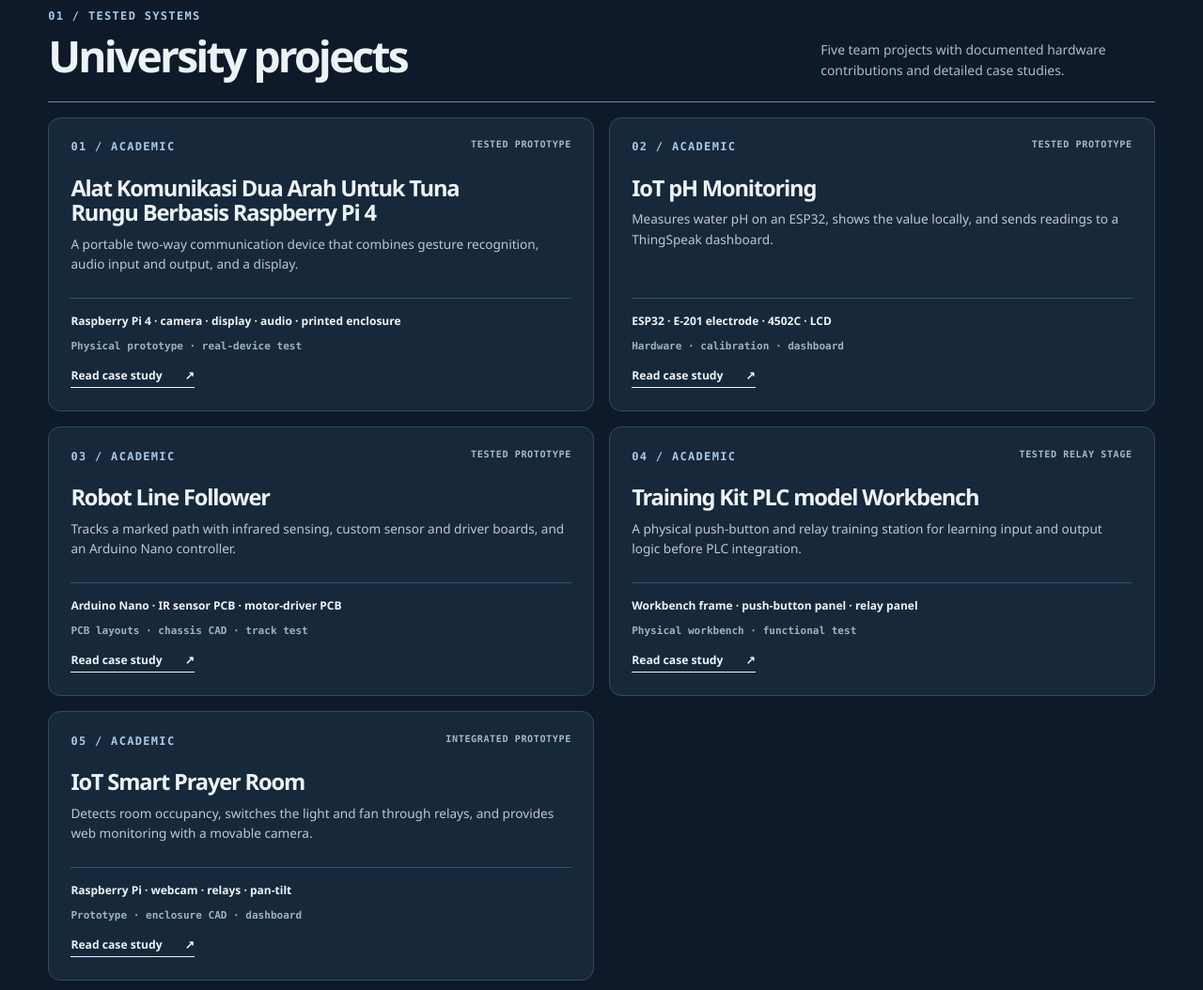
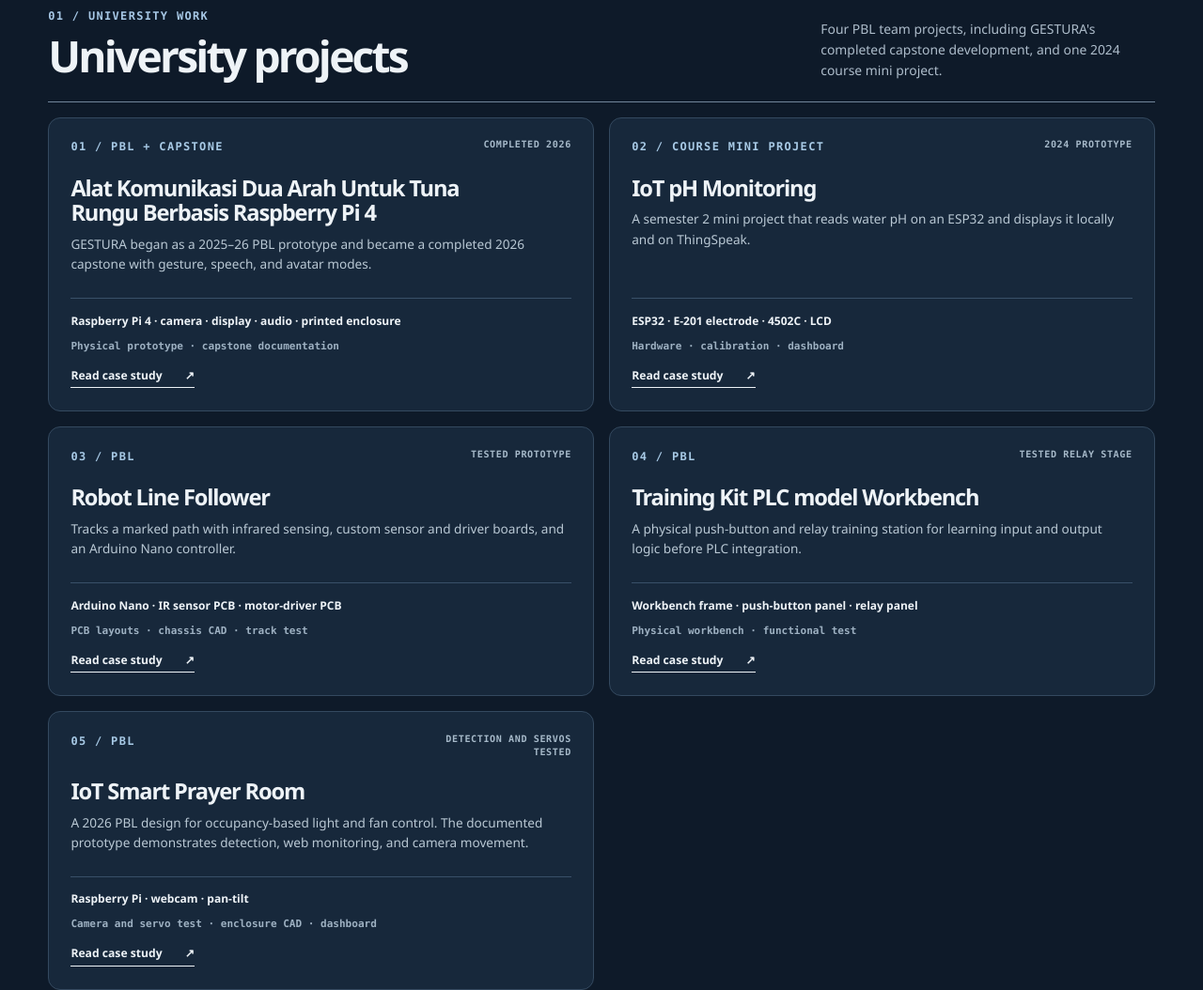
Before and after one commit to mozza10-dot/mozza10-dot.github.io, a plain HTML site: page archive.html in a window 1280 px wide. Shown: the part 1119-2173 px from the top of the page at 94% size. Drawn offline with Linux system fonts and the light colour scheme.

Commit message:
Align portfolio with verified project records and CV

```diff
--- a/archive.html
+++ b/archive.html
@@ -29,27 +29,27 @@
 <div class="archive-tools" data-archive-tools=""><label class="archive-search-label" for="project-search">Search projects <input autocomplete="off" id="project-search" placeholder="Try RFID, OLED, scale, or robot" type="search"/></label><div aria-label="Filter projects" class="archive-filters" role="group"><button aria-pressed="true" class="is-active" data-archive-filter="all" type="button">All</button><button aria-pressed="false" data-archive-filter="academic" type="button">University</button><button aria-pressed="false" data-archive-filter="sep" type="button">September</button><button aria-pressed="false" data-archive-filter="oct" type="button">October</button><button aria-pressed="false" data-archive-filter="nov" type="button">November</button><button aria-pressed="false" data-archive-filter="ideas" type="button">Build ideas</button></div><p aria-live="polite" class="archive-count"><strong data-result-count="">48</strong> entries shown</p></div>
 <p class="archive-empty" data-archive-empty="" hidden="">No projects match that search. Try another term or choose All.</p>
 <section class="archive-group" data-group="" id="group-university">
-<div class="archive-group-head"><div><span class="section-index">01 / TESTED SYSTEMS</span><h2>University projects</h2></div><p>Five team projects with documented hardware contributions and detailed case studies.</p></div>
-<div class="archive-grid"><article class="archive-card" data-filter="academic" data-project="" data-search="alat komunikasi dua arah untuk tuna rungu berbasis raspberry pi 4 a portable two-way communication device that combines gesture recognition, audio input and output, and a display. raspberry pi 4 · camera · display · audio · printed enclosure physical prototype · real-device test">
-<div class="archive-card-top"><span class="mono">01 / ACADEMIC</span><span class="archive-status">Tested prototype</span></div>
-<div class="archive-card-body"><h3>Alat Komunikasi Dua Arah Untuk Tuna Rungu Berbasis Raspberry Pi 4</h3><p>A portable two-way communication device that combines gesture recognition, audio input and output, and a display.</p></div>
-<div class="archive-card-bottom"><span class="archive-hardware">Raspberry Pi 4 · camera · display · audio · printed enclosure</span><span class="archive-evidence">Physical prototype · real-device test</span><a class="archive-card-link" href="projects/gestura.html">Read case study <span aria-hidden="true">↗</span></a></div>
-</article><article class="archive-card" data-filter="academic" data-project="" data-search="iot ph monitoring measures water ph on an esp32, shows the value locally, and sends readings to a thingspeak dashboard. esp32 · e-201 electrode · 4502c · lcd hardware · calibration · dashboard">
-<div class="archive-card-top"><span class="mono">02 / ACADEMIC</span><span class="archive-status">Tested prototype</span></div>
-<div class="archive-card-body"><h3>IoT pH Monitoring</h3><p>Measures water pH on an ESP32, shows the value locally, and sends readings to a ThingSpeak dashboard.</p></div>
+<div class="archive-group-head"><div><span class="section-index">01 / UNIVERSITY WORK</span><h2>University projects</h2></div><p>Four PBL team projects, including GESTURA's completed capstone development, and one 2024 course mini project.</p></div>
+<div class="archive-grid"><article class="archive-card" data-filter="academic" data-project="" data-search="gestura alat komunikasi dua arah untuk tuna rungu berbasis raspberry pi 4 pbl 2025 2026 completed capstone raspberry pi 4 camera display audio printed enclosure physical prototype">
+<div class="archive-card-top"><span class="mono">01 / PBL + CAPSTONE</span><span class="archive-status">Completed 2026</span></div>
+<div class="archive-card-body"><h3>Alat Komunikasi Dua Arah Untuk Tuna Rungu Berbasis Raspberry Pi 4</h3><p>GESTURA began as a 2025–26 PBL prototype and became a completed 2026 capstone with gesture, speech, and avatar modes.</p></div>
+<div class="archive-card-bottom"><span class="archive-hardware">Raspberry Pi 4 · camera · display · audio · printed enclosure</span><span class="archive-evidence">Physical prototype · capstone documentation</span><a class="archive-card-link" href="projects/gestura.html">Read case study <span aria-hidden="true">↗</span></a></div>
+</article><article class="archive-card" data-filter="academic" data-project="" data-search="iot ph monitoring semester 2 course mini project 2024 water ph esp32 local lcd thingspeak dashboard e-201 electrode 4502c calibration">
+<div class="archive-card-top"><span class="mono">02 / COURSE MINI PROJECT</span><span class="archive-status">2024 prototype</span></div>
+<div class="archive-card-body"><h3>IoT pH Monitoring</h3><p>A semester 2 mini project that reads water pH on an ESP32 and displays it locally and on ThingSpeak.</p></div>
 <div class="archive-card-bottom"><span class="archive-hardware">ESP32 · E-201 electrode · 4502C · LCD</span><span class="archive-evidence">Hardware · calibration · dashboard</span><a class="archive-card-link" href="projects/ph-monitoring.html">Read case study <span aria-hidden="true">↗</span></a></div>
 </article><article class="archive-card" data-filter="academic" data-project="" data-search="robot line follower tracks a marked path with infrared sensing, custom sensor and driver boards, and an arduino nano controller. arduino nano · ir sensor pcb · motor-driver pcb pcb layouts · chassis cad · track test">
-<div class="archive-card-top"><span class="mono">03 / ACADEMIC</span><span class="archive-status">Tested prototype</span></div>
+<div class="archive-card-top"><span class="mono">03 / PBL</span><span class="archive-status">Tested prototype</span></div>
 <div class="archive-card-body"><h3>Robot Line Follower</h3><p>Tracks a marked path with infrared sensing, custom sensor and driver boards, and an Arduino Nano controller.</p></div>
 <div class="archive-card-bottom"><span class="archive-hardware">Arduino Nano · IR sensor PCB · motor-driver PCB</span><span class="archive-evidence">PCB layouts · chassis CAD · track test</span><a class="archive-card-link" href="projects/line-following-robot.html">Read case study <span aria-hidden="true">↗</span></a></div>
 </article><article class="archive-card" data-filter="academic" data-project="" data-search="training kit plc model workbench a physical push-button and relay training station for learning input and output logic before plc integration. workbench frame · push-button panel · relay panel physical workbench · functional test">
-<div class="archive-card-top"><span class="mono">04 / ACADEMIC</span><span class="archive-status">Tested relay stage</span></div>
+<div class="archive-card-top"><span class="mono">04 / PBL</span><span class="archive-status">Tested relay stage</span></div>
 <div class="archive-card-body"><h3>Training Kit PLC model Workbench</h3><p>A physical push-button and relay training station for learning input and output logic before PLC integration.</p></div>
 <div class="archive-card-bottom"><span class="archive-hardware">Workbench frame · push-button panel · relay panel</span><span class="archive-evidence">Physical workbench · functional test</span><a class="archive-card-link" href="projects/plc-workbench.html">Read case study <span aria-hidden="true">↗</span></a></div>
-</article><article class="archive-card" data-filter="academic" data-project="" data-search="iot smart prayer room detects room occupancy, switches the light and fan through relays, and provides web monitoring with a movable camera. raspberry pi · webcam · relays · pan-tilt prototype · enclosure cad · dashboard">
-<div class="archive-card-top"><span class="mono">05 / ACADEMIC</span><span class="archive-status">Integrated prototype</span></div>
-<div class="archive-card-body"><h3>IoT Smart Prayer Room</h3><p>Detects room occupancy, switches the light and fan through relays, and provides web monitoring with a movable camera.</p></div>
-<div class="archive-card-bottom"><span class="archive-hardware">Raspberry Pi · webcam · relays · pan-tilt</span><span class="archive-evidence">Prototype · enclosure CAD · dashboard</span><a class="archive-card-link" href="projects/smart-prayer-room.html">Read case study <span aria-hidden="true">↗</span></a></div>
+</article><article class="archive-card" data-filter="academic" data-project="" data-search="iot smart prayer room pbl 2026 occupancy detection light fan design goal web monitoring movable pan-tilt camera raspberry pi webcam servo enclosure cad dashboard">
+<div class="archive-card-top"><span class="mono">05 / PBL</span><span class="archive-status">Detection and servos tested</span></div>
+<div class="archive-card-body"><h3>IoT Smart Prayer Room</h3><p>A 2026 PBL design for occupancy-based light and fan control. The documented prototype demonstrates detection, web monitoring, and camera movement.</p></div>
+<div class="archive-card-bottom"><span class="archive-hardware">Raspberry Pi · webcam · pan-tilt</span><span class="archive-evidence">Camera and servo test · enclosure CAD · dashboard</span><a class="archive-card-link" href="projects/smart-prayer-room.html">Read case study <span aria-hidden="true">↗</span></a></div>
 </article></div>
 </section><section class="archive-group" data-group="" id="group-sep14">
 <div class="archive-group-head"><div><span class="section-index">02 / PLAY + FOCUS</span><h2>14–18 September</h2></div><p>Five compact interfaces documented with schematics, source code, enclosure files, and selected demos.</p></div>
```
Also changed, not shown: index.html (+6 -6 lines), projects/gestura.html (+2 -2 lines), projects/ph-monitoring.html (+2 -2 lines), projects/plc-workbench.html (+2 -2 lines), projects/smart-prayer-room.html (+5 -5 lines), 2 other files.
